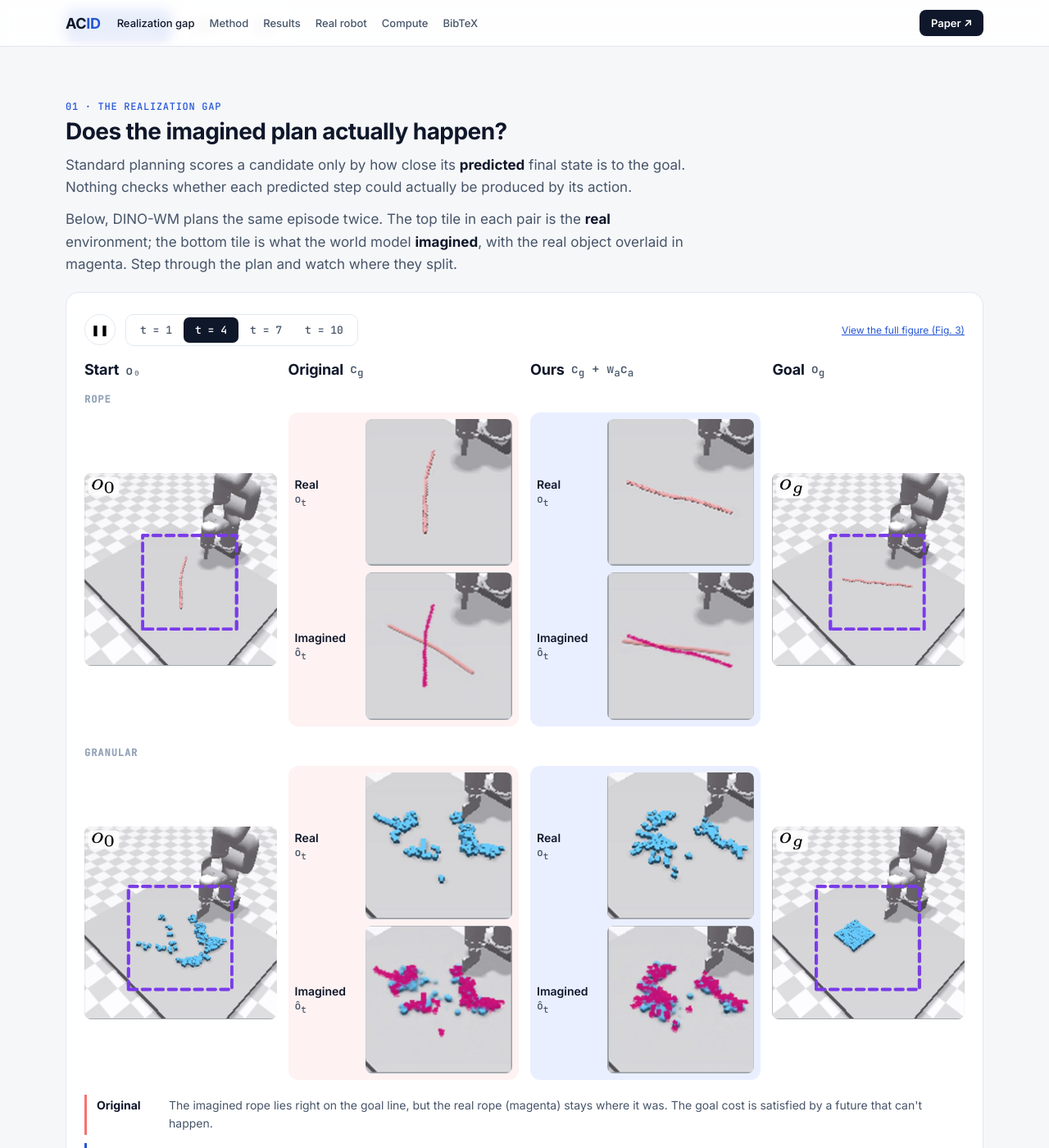
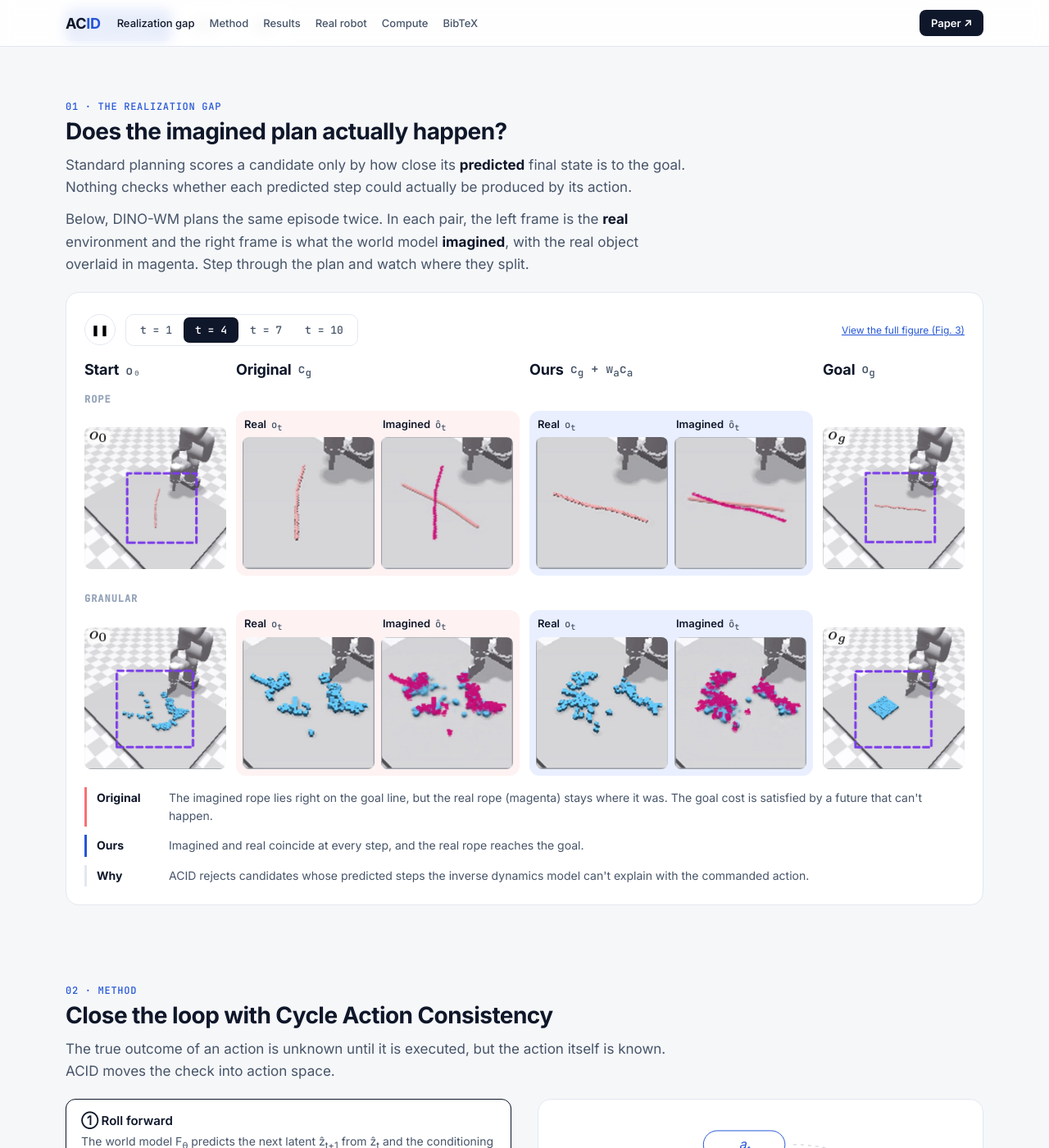
Before and after one commit to gawon1224/gawon1224.github.io, a Jekyll site: the page ACID/index.html, which Jekyll copies as it is, in a window 1280 px wide and 1400 px high, scrolled down 447 px. Shown: the whole window at 82% size. Built offline with Jekyll 4.4.1, drawn with Linux system fonts in a browser that asks for light colours; some of the changed text lies outside the part shown.

Commit message:
Compact the Fig. 3 viewer and drop the verifier overhead tiles
Lay out each task as one row of six frames so the viewer fits on one
screen, and remove the per-model overhead boxes from the compute section.

Co-Authored-By: Claude Opus 5.5 <noreply@anthropic.com>

```diff
--- a/ACID/index.html
+++ b/ACID/index.html
@@ -67,21 +67,22 @@
 
   /* ---------- 01: Fig. 3 step-through ---------- */
   .f3 { margin-top: 20px; }
-  .f3-head, .f3-row { display: grid; grid-template-columns: 2fr 2.4fr 2.4fr 2fr; gap: 14px; }
+  /* One row per task, six equal frames: Start | Original (real, imagined) | Ours (real, imagined) | Goal. */
+  .f3-head, .f3-row { display: grid; grid-template-columns: 1fr 2fr 2fr 1fr; gap: 12px; }
   .f3-head { font: 700 18px/1.25 var(--sans); color: var(--ink); padding: 0 0 10px; align-items: end; letter-spacing: -.01em; }
   .f3-head span { display: flex; align-items: center; flex-wrap: wrap; gap: 4px 8px; }
   .f3-head small { font: 500 15px var(--mono); color: var(--ink-2); letter-spacing: 0; }
-  .f3-row { margin-bottom: 18px; align-items: stretch; }
+  .f3-row { margin-bottom: 14px; align-items: end; }
   .f3-task { grid-column: 1 / -1; font: 600 12px var(--mono); letter-spacing: .08em; text-transform: uppercase; color: var(--ink-3); margin: 6px 0 -6px; }
   .f3 img { width: 100%; display: block; border-radius: 8px; }
-  .f3-big { position: relative; align-self: center; }
+  .f3-big { position: relative; padding-bottom: 8px; }
   .f3-big img { aspect-ratio: 1; object-fit: cover; height: auto; }
-  .f3-pair { display: grid; grid-template-rows: 1fr 1fr; gap: 8px; border-radius: 12px; padding: 8px; }
+  .f3-pair { display: grid; grid-template-columns: 1fr 1fr; gap: 8px; border-radius: 12px; padding: 8px; }
   .f3-pair.orig { background: #fef2f2; }
   .f3-pair.ours { background: var(--ours-soft); }
-  .f3-cell { position: relative; display: grid; grid-template-columns: 78px 1fr; gap: 8px; align-items: center; }
-  .f3-cell .lab { font: 600 14px/1.3 var(--sans); color: var(--ink); }
-  .f3-cell .lab small { display: block; font: 500 13px var(--mono); color: var(--ink-2); }
+  .f3-cell { position: relative; }
+  .f3-cell .lab { display: flex; gap: 6px; align-items: baseline; font: 600 13px/1.3 var(--sans); color: var(--ink); margin: 0 0 5px 2px; }
+  .f3-cell .lab small { font: 500 12px var(--mono); color: var(--ink-2); }
   .f3-cell img { aspect-ratio: 1; object-fit: cover; transition: opacity .25s; }
   .f3-ctl { display: flex; align-items: center; gap: 12px; flex-wrap: wrap; margin: 4px 0 18px; }
   .steps-seg { display: inline-flex; background: var(--card); border: 1px solid var(--line); border-radius: 10px; padding: 3px; }
@@ -235,13 +236,9 @@
     .f3-row { grid-template-columns: 1fr 1fr; }
     .f3-big { order: 3; }
     .f3-big::before { content: attr(data-l); position: absolute; bottom: 8px; left: 8px; font: 600 11px var(--sans); background: rgba(255,255,255,.92); padding: 2px 7px; border-radius: 5px; z-index: 1; }
-    .f3-pair { grid-template-rows: auto auto auto; }
+    .f3-pair { grid-template-columns: 1fr; }
     .f3-pair::before { content: attr(data-l); font: 600 12px var(--sans); }
-    .f3-cell { grid-template-columns: 1fr; }
-  }
-  @media (max-width: 860px) and (min-width: 641px) {
-    .f3-cell { grid-template-columns: 1fr; }
-    .f3-cell .lab { display: flex; gap: 6px; align-items: baseline; }
+    .f3-big { padding-bottom: 0; }
   }
   @media (max-width: 560px) {
     .metric-row.three, .metric-row.two, .cd-pair { grid-template-columns: 1fr; }
@@ -278,7 +275,7 @@
     <div class="num">01 · THE REALIZATION GAP</div>
     <h2>Does the imagined plan actually happen?</h2>
     <p class="lead">Standard planning scores a candidate only by how close its <b>predicted</b> final state is to the goal. Nothing checks whether each predicted step could actually be produced by its action.</p>
-    <p class="lead">Below, DINO-WM plans the same episode twice. The top tile in each pair is the <b>real</b> environment; the bottom tile is what the world model <b>imagined</b>, with the real object overlaid in magenta. Step through the plan and watch where they split.</p>
+    <p class="lead">Below, DINO-WM plans the same episode twice. In each pair, the left frame is the <b>real</b> environment and the right frame is what the world model <b>imagined</b>, with the real object overlaid in magenta. Step through the plan and watch where they split.</p>
   </div>
   <div class="card f3" id="f3">
     <div class="f3-ctl">
@@ -413,7 +410,6 @@
       <div class="cd-pair"><div id="cdGran"></div><div id="cdRope"></div></div>
     </div>
   </div>
-  <div class="ovh" id="ovh" style="display:grid;grid-template-columns:repeat(3,1fr);gap:12px;margin-top:16px"></div>
 </div></section>
 
 <section id="bib"><div class="wrap">
```
Also changed, not shown: other parts of ACID/index.html (+0 -8 lines).
